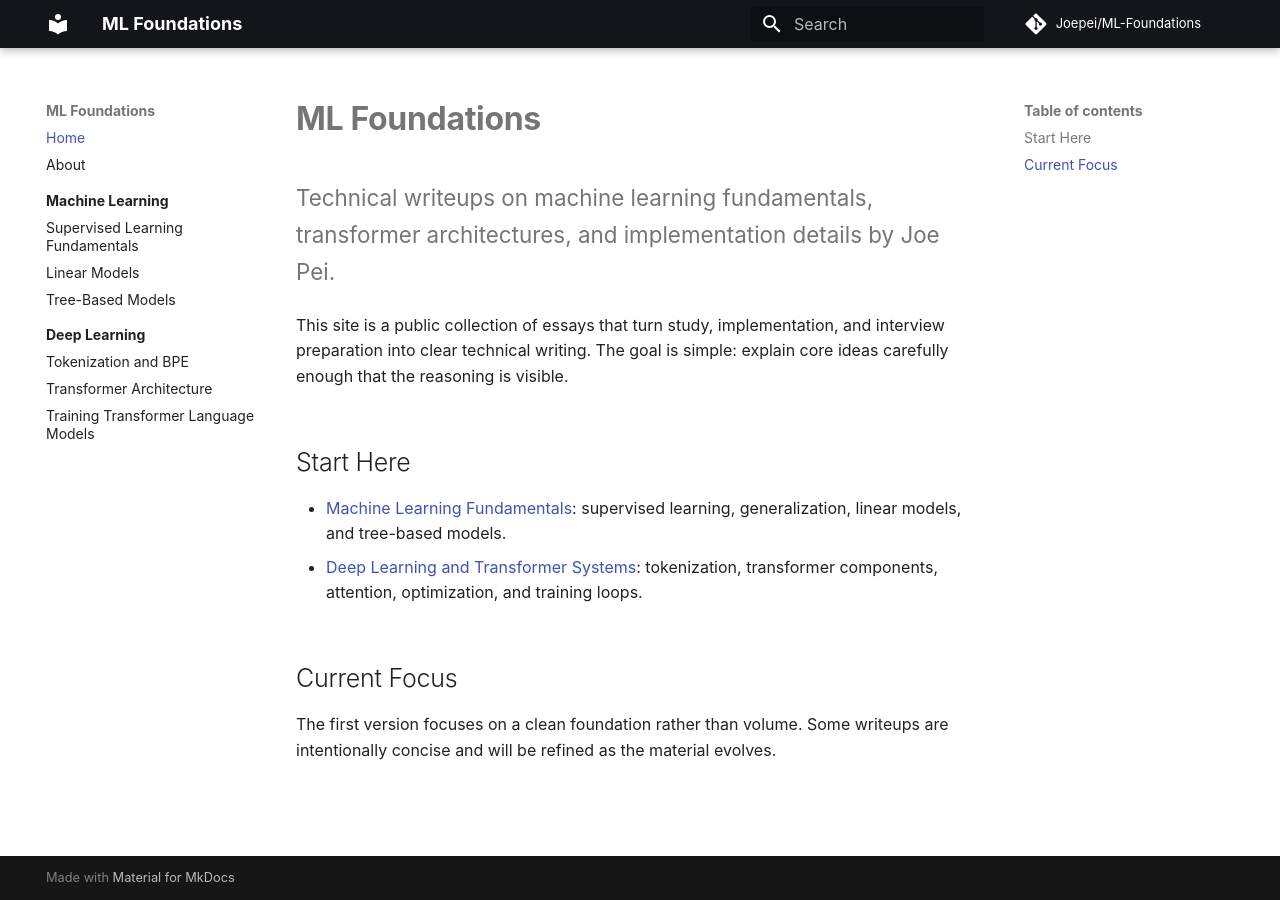
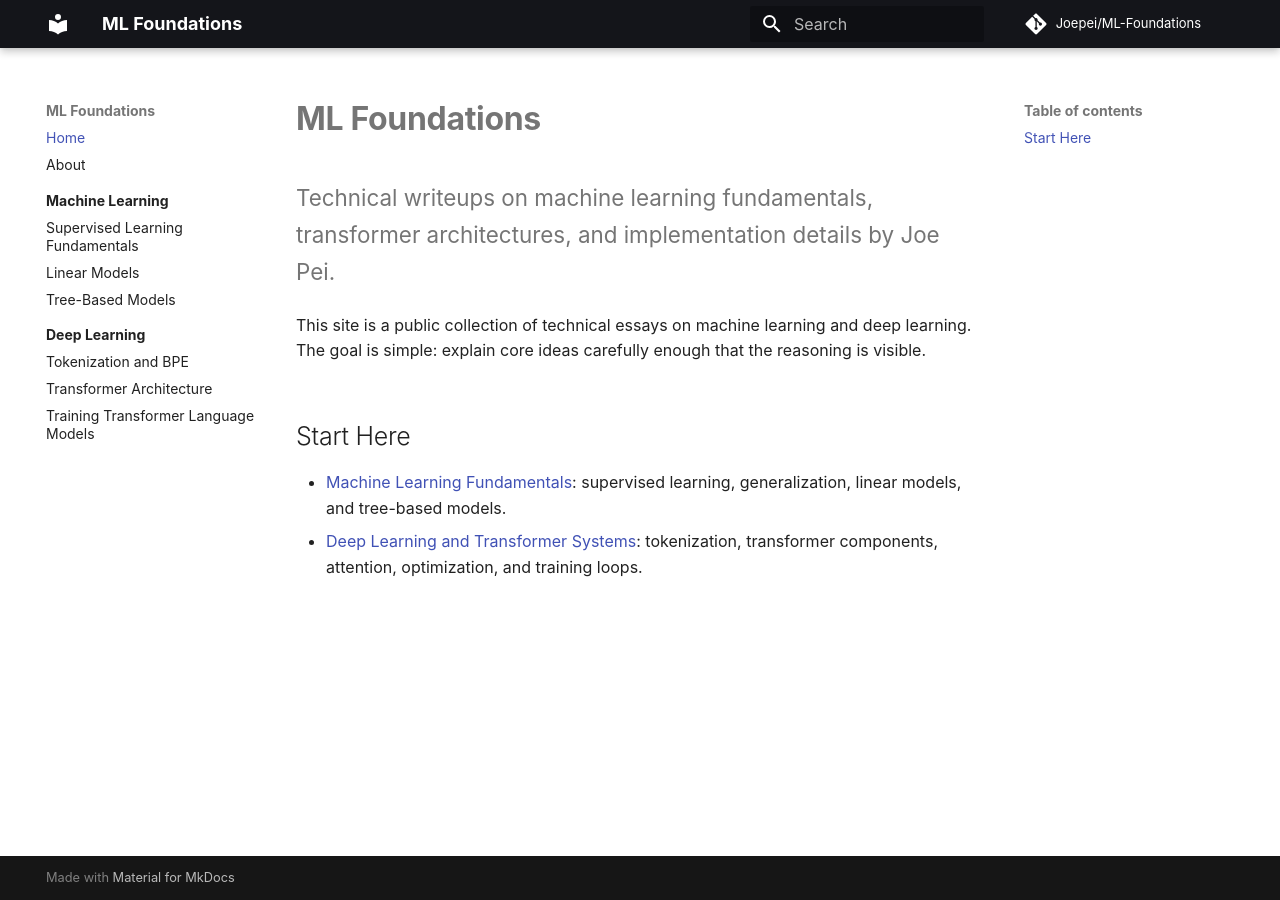
Before and after one commit to Joepei/ML-Foundations, an MkDocs documentation site: the page built from docs/index.md, in a window 1280 px wide. Built offline with MkDocs 1.6.1 and Material for MkDocs 9.7.7, drawn with Linux system fonts in a browser that asks for light colours; comment, search, counter and statistics services are not loaded.

Commit message:
Refine homepage copy

```diff
--- a/docs/index.md
+++ b/docs/index.md
@@ -2,13 +2,9 @@
 
 <p class="lead">Technical writeups on machine learning fundamentals, transformer architectures, and implementation details by Joe Pei.</p>
 
-This site is a public collection of essays that turn study, implementation, and interview preparation into clear technical writing. The goal is simple: explain core ideas carefully enough that the reasoning is visible.
+This site is a public collection of technical essays on machine learning and deep learning. The goal is simple: explain core ideas carefully enough that the reasoning is visible.
 
 ## Start Here
 
 - [Machine Learning Fundamentals](machine-learning/index.md): supervised learning, generalization, linear models, and tree-based models.
 - [Deep Learning and Transformer Systems](deep-learning/index.md): tokenization, transformer components, attention, optimization, and training loops.
-
-## Current Focus
-
-The first version focuses on a clean foundation rather than volume. Some writeups are intentionally concise and will be refined as the material evolves.
```
